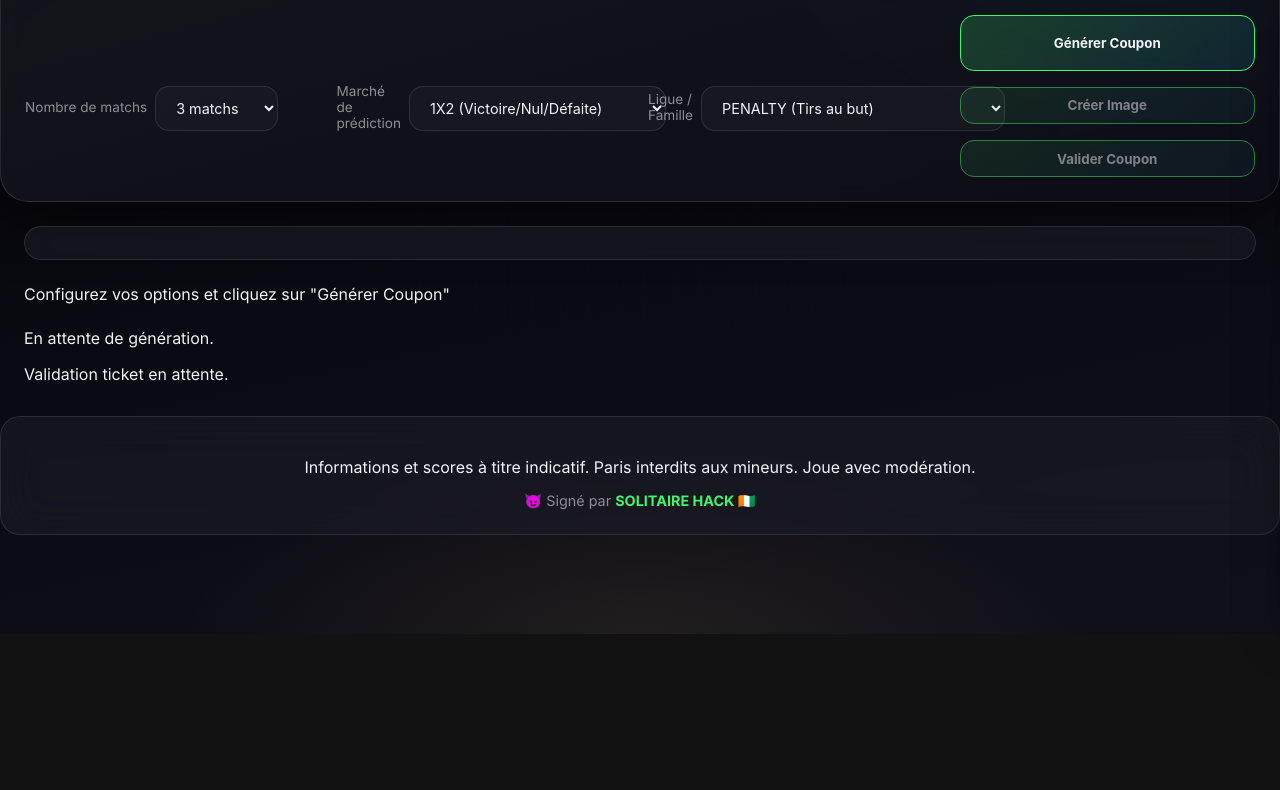
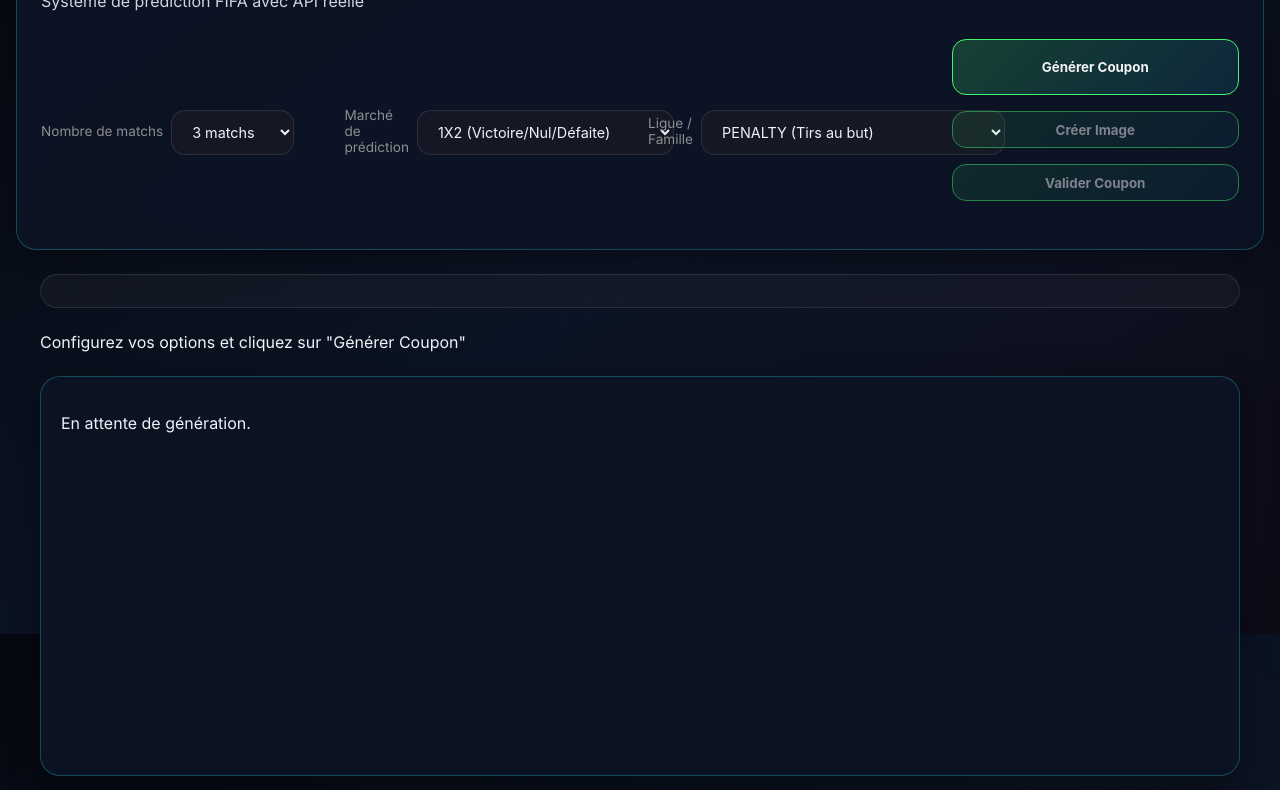
Before and after one commit to MALICK-GITH/ONE-DELUX-666, a website: page public/coupon.html in a window 1280 px wide. Shown: the part 166-956 px from the top of the page. Before the commit the page ends 800 px from the top, so only its background shows below. Drawn offline with Linux system fonts and the light colour scheme.

Commit message:
fix: add coupon.css and dataset file for coupon generator
- Added coupon.css to fix empty page display issue
- Copied finished_matches_dataset.csv from training directory
- Required for prediction API to function properly

Signed-off-by: SOLITAIRE HACK

```diff
--- a/public/coupon.html
+++ b/public/coupon.html
@@ -28,6 +28,7 @@
     href="https://fonts.googleapis.com/css2?family=Chakra+Petch:wght@400;500;600;700&family=Sora:wght@400;600;700&display=swap"
     rel="stylesheet" />
   <link rel="stylesheet" href="/styles.css" />
+  <link rel="stylesheet" href="/coupon.css" />
   <link rel="stylesheet" href="/notification-panel.css" />
   <script src="/pwa.js" defer></script>
 </head>
```
Also changed, not shown: 1 other file.
